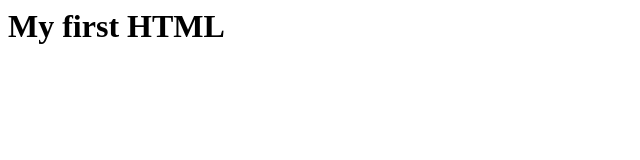
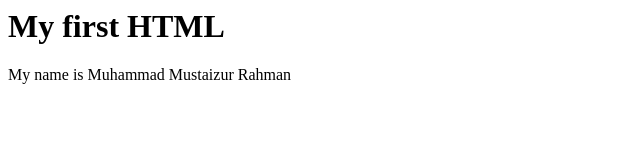
Before and after one commit to mostafiz220/my-first-website, a plain HTML site: page index.html in a window 1280 px wide. Shown: the whole page, without its empty margins (0-640 px from the left). Drawn offline with Linux system fonts and the light colour scheme.

Commit message:
adding little more code

```diff
--- a/index.html
+++ b/index.html
@@ -1 +1,2 @@
 <h1>My first HTML</h1>
+<P>My name is Muhammad Mustaizur Rahman</P>
```
